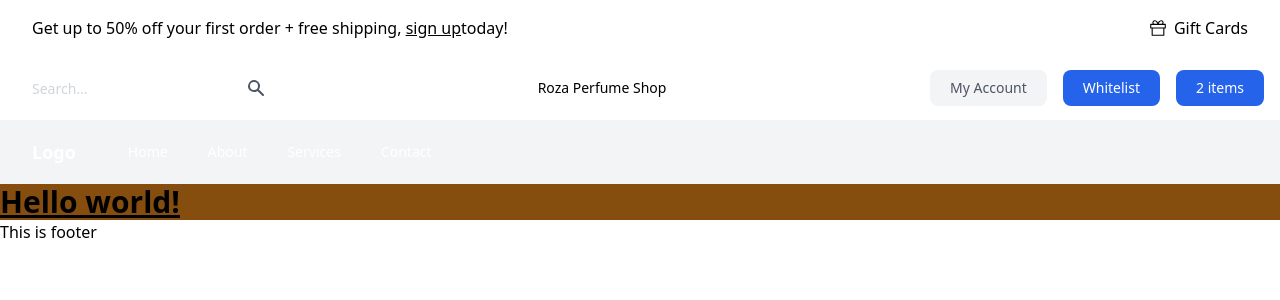
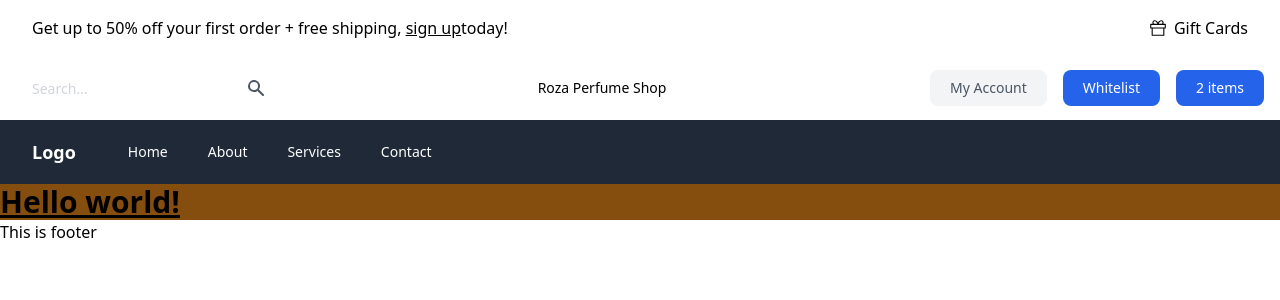
Before and after one commit to Farhanayesmin2/roza-perfume-shop, a React (Vite) app: page / in a window 1280 px wide. Shown: the top 300 px of the page. Built offline with nearby package versions, Linux system fonts and the light colour scheme.

Commit message:
Committing local changes before merge

```diff
--- a/package.json
+++ b/package.json
@@ -10,6 +10,7 @@
     "preview": "vite preview"
   },
   "dependencies": {
+    "aos": "^2.3.4",
     "localforage": "^1.10.0",
     "match-sorter": "^6.3.1",
     "react": "^18.2.0",
--- a/src/Component/Shared/Navbar/Navbar.jsx
+++ b/src/Component/Shared/Navbar/Navbar.jsx
@@ -1,18 +1,21 @@
 import React, { useEffect, useState } from 'react';
 import CountDown from '../../Page/CountDown/CountDown';
-
+import AOS from 'aos';
+import 'aos/dist/aos.css';
 const Navbar = () => {
     const [isOpen, setIsOpen] = useState(false);
 
     const toggleMenu = () => {
         setIsOpen(!isOpen);
     };
-
+  useEffect(() => {
+    AOS.init();
+  }, []);
 
 
     return (
 <div>
-            <div className="px-8 py-2 dark:bg-gray-900 dark:text-gray-100">
+    <div className="px-8 py-2 dark:bg-gray-900 dark:text-gray-100">
 	<div className="flex items-center mx-auto container justify-center md:justify-between py-2">
 		<div>
 			<span>Get up to 50% off your first order + free shipping,&nbsp;</span>
@@ -26,6 +29,7 @@ const Navbar = () => {
 		</a>
 	</div>
 </div>
+
 
 
 <header aria-label="Site Header" class="shadow-sm">
@@ -150,7 +154,7 @@ const Navbar = () => {
 
 
 
-        <nav className="bg-gray-100">
+        <nav className="bg-gray-800">
 
             <div className="max-w-7xl mx-auto px-4 sm:px-6 lg:px-8">
                 <div className="flex justify-between h-16">
@@ -197,3 +201,79 @@ const Navbar = () => {
 };
 
 export default Navbar;
+
+
+{/* <script src="https://unpkg.com/swiper/swiper-bundle.min.js"></script>
+
+<link rel="stylesheet" href="https://unpkg.com/swiper/swiper-bundle.min.css" />
+
+<div class="bg-gray-100 px-4 py-3">
+  <div class="mx-auto flex max-w-3xl items-center justify-center">
+    <button
+      class="swiper-prev-button hidden hover:text-gray-500 sm:block sm:rounded sm:text-gray-700 sm:transition"
+      aria-label="Previous Slide"
+    >
+      <svg
+        xmlns="http://www.w3.org/2000/svg"
+        class="h-5 w-5 rtl:rotate-180"
+        viewBox="0 0 20 20"
+        fill="currentColor"
+      >
+        <path
+          fill-rule="evenodd"
+          d="M12.707 5.293a1 1 0 010 1.414L9.414 10l3.293 3.293a1 1 0 01-1.414 1.414l-4-4a1 1 0 010-1.414l4-4a1 1 0 011.414 0z"
+          clip-rule="evenodd"
+        />
+      </svg>
+    </button>
+
+    <div class="swiper">
+      <div class="swiper-wrapper">
+        <div class="swiper-slide">
+          <p class="text-center text-sm font-medium text-gray-900">
+            Love Alpine JS?
+            <a href="#" class="block underline sm:inline-block">
+              Check out this new course!
+            </a>
+          </p>
+        </div>
+
+        <div class="swiper-slide">
+          <p class="text-center text-sm font-medium text-gray-900">
+            Love Tailwind CSS?
+            <a href="#" class="block underline sm:inline-block">
+              Check out this new course!
+            </a>
+          </p>
+        </div>
+
+        <div  class="swiper-slide">
+          <p class="text-center text-sm font-medium text-gray-900">
+            Love Laravel?
+            <a href="#" class="block underline sm:inline-block">
+              Check out this new course!
+            </a>
+          </p>
+        </div>
+      </div>
+    </div>
+
+    <button
+      class="swiper-next-button hidden hover:text-gray-500 sm:block sm:rounded sm:text-gray-700 sm:transition"
+      aria-label="Next Slide"
+    >
+      <svg
+        xmlns="http://www.w3.org/2000/svg"
+        class="h-5 w-5 rtl:rotate-180"
+        viewBox="0 0 20 20"
+        fill="currentColor"
+      >
+        <path
+          fill-rule="evenodd"
+          d="M7.293 14.707a1 1 0 010-1.414L10.586 10 7.293 6.707a1 1 0 011.414-1.414l4 4a1 1 0 010 1.414l-4 4a1 1 0 01-1.414 0z"
+          clip-rule="evenodd"
+        />
+      </svg>
+    </button>
+  </div>
+</div> */}
```
Also changed, not shown: 2 other files (tests, documents, lock files or other folders).
